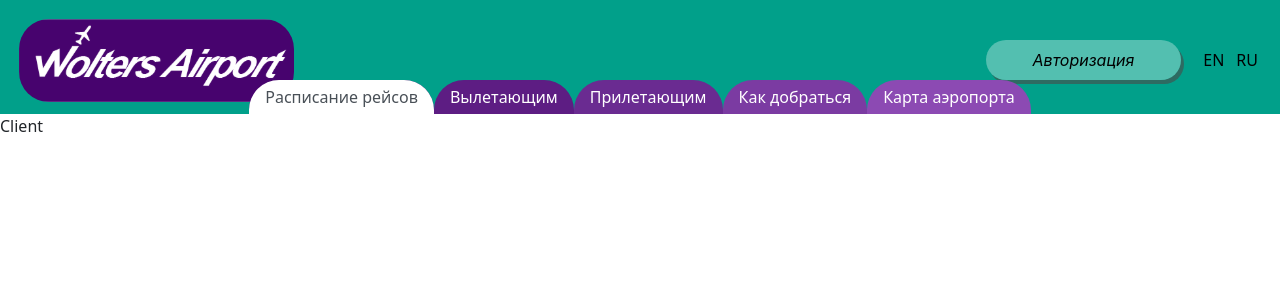
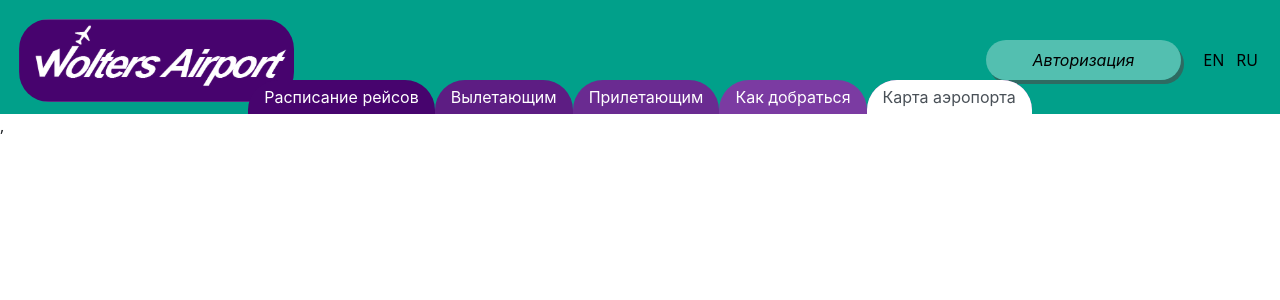
Before and after one commit to wolterlife/airport-wolters, a React (Create React App) app: page /wolters-airport/map in a window 1280 px wide. Shown: the top 300 px of the page. Built offline with nearby package versions, Linux system fonts and the light colour scheme; a web font is replaced by a local one.

Commit message:
add Header + navigation add empty pages

```diff
--- a/package.json
+++ b/package.json
@@ -11,6 +11,7 @@
     "react": "^18.2.0",
     "react-dom": "^18.2.0",
     "react-redux": "^8.0.4",
+    "react-router": "^6.4.3",
     "react-router-dom": "^6.4.1",
     "react-scripts": "5.0.1",
     "redux": "^4.2.0",
--- a/src/App.js
+++ b/src/App.js
@@ -1,14 +1,21 @@
 import FlightsPage from "./features/FlightsPage/FlightsPage";
-import Header from "./components/Header/Header";
+import {Route, Routes} from "react-router-dom";
+import HomePage from "./features/HomePage/HomePage";
+import InfoDepPage from "./features/InfoDepPage/InfoDepPage";
+import InfoArrivPage from "./features/infoArivPage/InfoArrivPage";
+import WayPage from "./features/WayPage/WayPage";
+import MapPage from "./features/MapPage/MapPage";
 
 function App() {
   return (
-    <div className="App">
-      <Header />
-      <p>Client</p>
-      {/*<FlightsPage />*/}
-
-    </div>
+    <Routes>
+      <Route path="/wolters-airport/" element={<HomePage />} />
+      <Route path="/wolters-airport/flights" element={<FlightsPage />} />
+      <Route path="/wolters-airport/info-departure" element={<InfoDepPage />} />
+      <Route path="/wolters-airport/info-arrival" element={<InfoArrivPage />} />
+      <Route path="/wolters-airport/way-to-airport" element={<WayPage />} />
+      <Route path="/wolters-airport/map" element={<MapPage />} />
+    </Routes>
   );
 }
 
--- a/src/components/Header/Header.js
+++ b/src/components/Header/Header.js
@@ -1,8 +1,36 @@
 import "./Header.scss"
+import {useNavigate} from "react-router-dom";
+import {useEffect} from "react";
 const Header = () => {
+  const navigate = useNavigate();
+
+  useEffect(() => { // change active tab
+    let elem = document.getElementsByClassName("nav-link");
+    switch (window.location.pathname) {
+      case "/wolters-airport/flights":
+        elem[0].classList.add("active")
+        break;
+      case "/wolters-airport/info-departure":
+        elem[1].classList.add("active")
+        break;
+      case "/wolters-airport/info-arrival":
+        elem[2].classList.add("active")
+        break;
+      case "/wolters-airport/way-to-airport":
+        elem[3].classList.add("active")
+        break;
+      case "/wolters-airport/map":
+        elem[4].classList.add("active")
+        break;
+      default:
+        break;
+    }
+
+  }, [])
+
   return (
     <header>
-      <img src="/img/logo.svg" alt="logo"/>
+      <img onClick={() => navigate("/wolters-airport/")} src="/img/logo.svg" alt="logo"/>
       <div className="topRightContainer">
           <button type="button" className="btn btn-primary"><em>Авторизация</em></button>
         <button className="btnLanguage">EN</button>
@@ -11,19 +39,19 @@ const Header = () => {
       <div className="navContainer">
         <ul className="nav nav-tabs">
           <li className="nav-item tab1">
-            <a className="nav-link active" aria-current="page" href="#">Расписание рейсов</a>
+            <p onClick={() => navigate("/wolters-airport/flights")} className="nav-link" aria-current="page">Расписание рейсов</p>
           </li>
           <li className="nav-item tab2">
-            <a className="nav-link" href="#">Вылетающим</a>
+            <p onClick={() => navigate("/wolters-airport/info-departure")} className="nav-link">Вылетающим</p>
           </li>
           <li className="nav-item tab3">
-            <a className="nav-link" href="#">Прилетающим</a>
+            <p onClick={() => navigate("/wolters-airport/info-arrival")} className="nav-link">Прилетающим</p>
           </li>
           <li className="nav-item tab4">
-            <a className="nav-link" href="#">Как добраться</a>
+            <p onClick={() => navigate("/wolters-airport/way-to-airport")} className="nav-link">Как добраться</p>
           </li>
           <li className="nav-item tab5">
-            <a className="nav-link" href="#">Карта аэропорта</a>
+            <p onClick={() => navigate("/wolters-airport/map")} className="nav-link">Карта аэропорта</p>
           </li>
         </ul>
 
--- a/src/components/Header/Header.scss
+++ b/src/components/Header/Header.scss
@@ -16,23 +16,25 @@ $btn-padding-y: 8px;
 $btn-padding-x: 47px;
 $btn-border-width: 0;
 $btn-border-radius: 30px;
-$btn-transition:              color .1s ease-in-out, background-color .1s ease-in-out, border-color .1s ease-in-out, box-shadow .1s ease-in-out;
+$btn-transition: color .1s ease-in-out, background-color .1s ease-in-out, border-color .1s ease-in-out, box-shadow .1s ease-in-out;
 
 
 header {
   background-color: #01A08A;
 
   img {
+    cursor: pointer;
     margin: 19px 0 -22px 19px;
   }
 
   .navContainer {
     display: flex;
     justify-content: center;
-  }
 
     .nav-tabs {
       position: relative;
+      cursor: pointer;
+      font-family: 'Inter', sans-serif;
 
       .tab1 {
         background-color: #47046E !important;
@@ -58,6 +60,7 @@ header {
         background-color: #8C4AB3;
         border-top-left-radius: 30px;
         border-top-right-radius: 30px;
+      }
     }
   }
 
--- a/src/features/FlightsPage/FlightsPage.js
+++ b/src/features/FlightsPage/FlightsPage.js
@@ -1,8 +1,10 @@
 import TableFlights from "./components/TableFlights/TableFlights";
+import Header from "../../components/Header/Header";
 
 const FlightsPage = () => {
   return (
     <>
+      <Header />
       <TableFlights />
     </>
   )
--- /dev/null
+++ b/src/features/HomePage/HomePage.js
@@ -0,0 +1,11 @@
+import Header from "../../components/Header/Header";
+
+const HomePage = () => {
+  return (
+    <>
+      <Header />
+    </>
+  )
+}
+
+export default HomePage;
--- /dev/null
+++ b/src/features/InfoDepPage/InfoDepPage.js
@@ -0,0 +1,11 @@
+import Header from "../../components/Header/Header";
+
+const InfoDepPage = () => {
+  return (
+    <>
+      <Header />
+    </>
+  )
+}
+
+export default InfoDepPage;
--- /dev/null
+++ b/src/features/MapPage/MapPage.js
@@ -0,0 +1,11 @@
+import Header from "../../components/Header/Header";
+
+const MapPage = () => {
+  return (
+    <>
+      <Header />
+    </>
+  )
+}
+
+export default MapPage;
--- /dev/null
+++ b/src/features/WayPage/WayPage.js
@@ -0,0 +1,11 @@
+import Header from "../../components/Header/Header";
+
+const WayPage = () => {
+  return (
+    <>
+      <Header />
+    </>
+  )
+}
+
+export default WayPage;
--- /dev/null
+++ b/src/features/infoArivPage/InfoArrivPage.js
@@ -0,0 +1,11 @@
+import Header from "../../components/Header/Header";
+
+const InfoArrivPage = () => {
+  return (
+    <>
+      <Header />
+    </>
+  )
+}
+
+export default InfoArrivPage;
--- a/src/index.js
+++ b/src/index.js
@@ -3,10 +3,13 @@ import ReactDOM from 'react-dom/client';
 import './index.css';
 import 'bootstrap/dist/css/bootstrap.min.css';
 import App from './App';
+import {BrowserRouter} from "react-router-dom";
 
 const root = ReactDOM.createRoot(document.getElementById('root'));
 root.render(
   <React.StrictMode>
-    <App />
+    <BrowserRouter>
+      <App />
+    </BrowserRouter>,
   </React.StrictMode>
 );
```
Also changed, not shown: 1 other file (tests, documents, lock files or other folders). Lines whose indentation alone changed are shown as unchanged.
